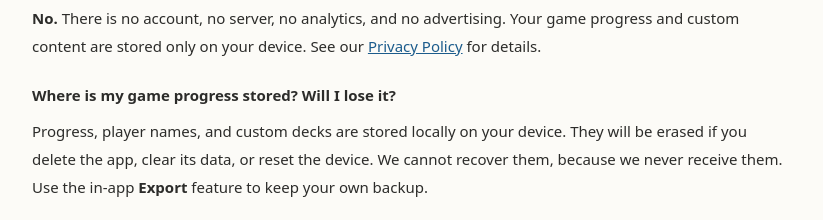
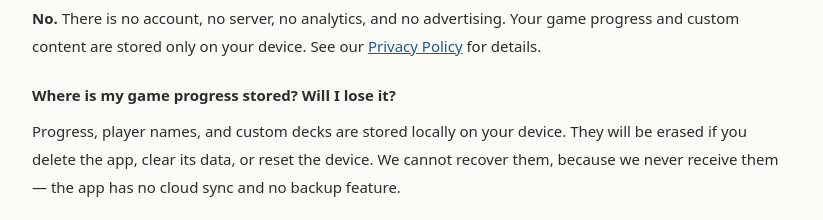
Before and after one commit to blissember/blissember-privacy, a plain HTML site: page support.html in a window 1280 px wide. Shown: the part 1121-1341 px from the top of the page, 228-1051 px from the left. Drawn offline with Linux system fonts and the light colour scheme.

Commit message:
docs: remove references to removed export/import feature

```diff
--- a/support.html
+++ b/support.html
@@ -73,7 +73,7 @@ See our <a href="index.html">Privacy Policy</a> for details.</p>
 
 <h3>Where is my game progress stored? Will I lose it?</h3>
 <p>Progress, player names, and custom decks are stored locally on your device. They will be erased if you delete the app, clear its data, or reset the device.
-We cannot recover them, because we never receive them. Use the in-app <strong>Export</strong> feature to keep your own backup.</p>
+We cannot recover them, because we never receive them — the app has no cloud sync and no backup feature.</p>
 
 <h3>Is there an age requirement?</h3>
 <p>Yes. This app is intended for <strong>adults aged 18 and over</strong>. It contains mature, suggestive content that is not suitable for minors.</p>
```
